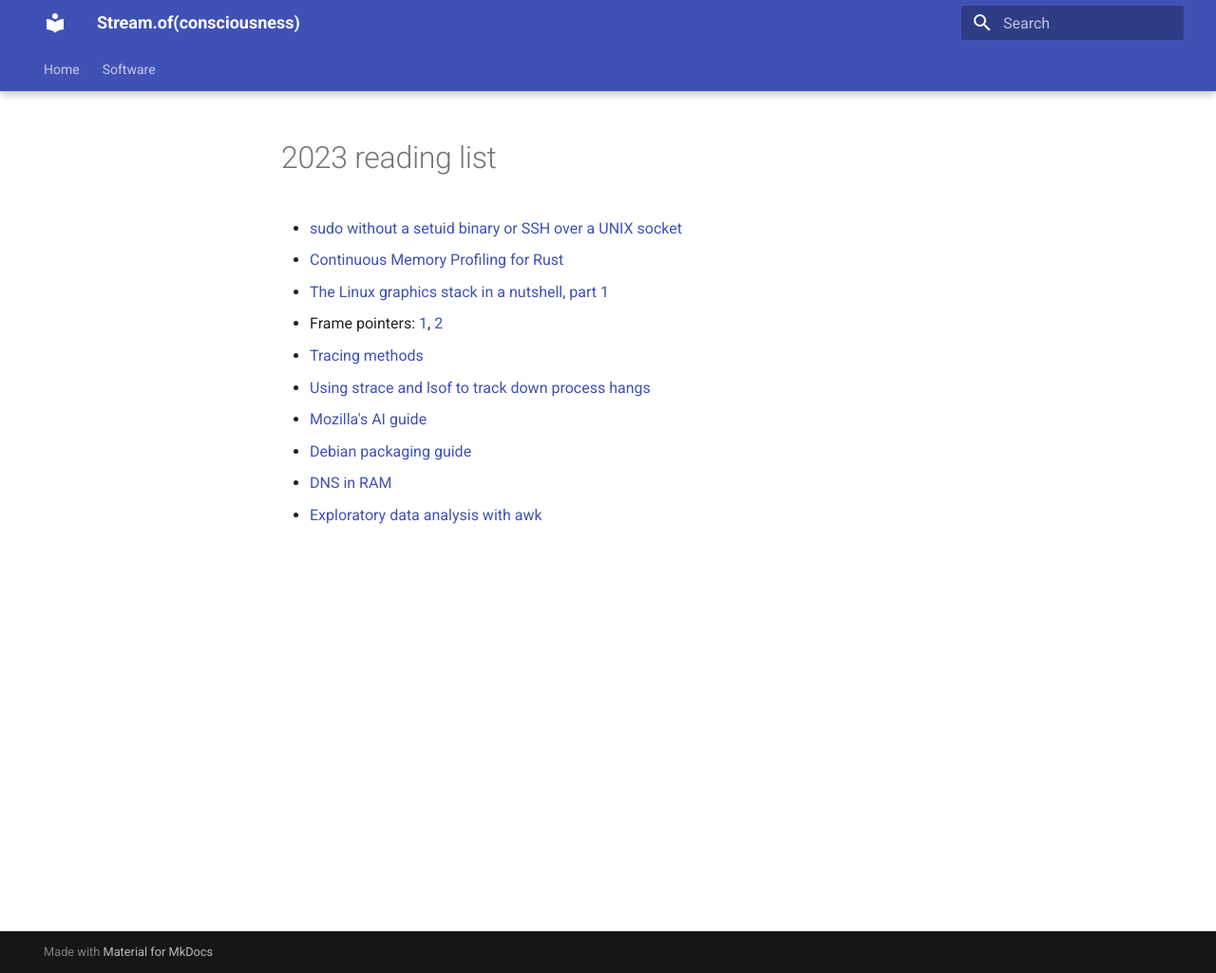
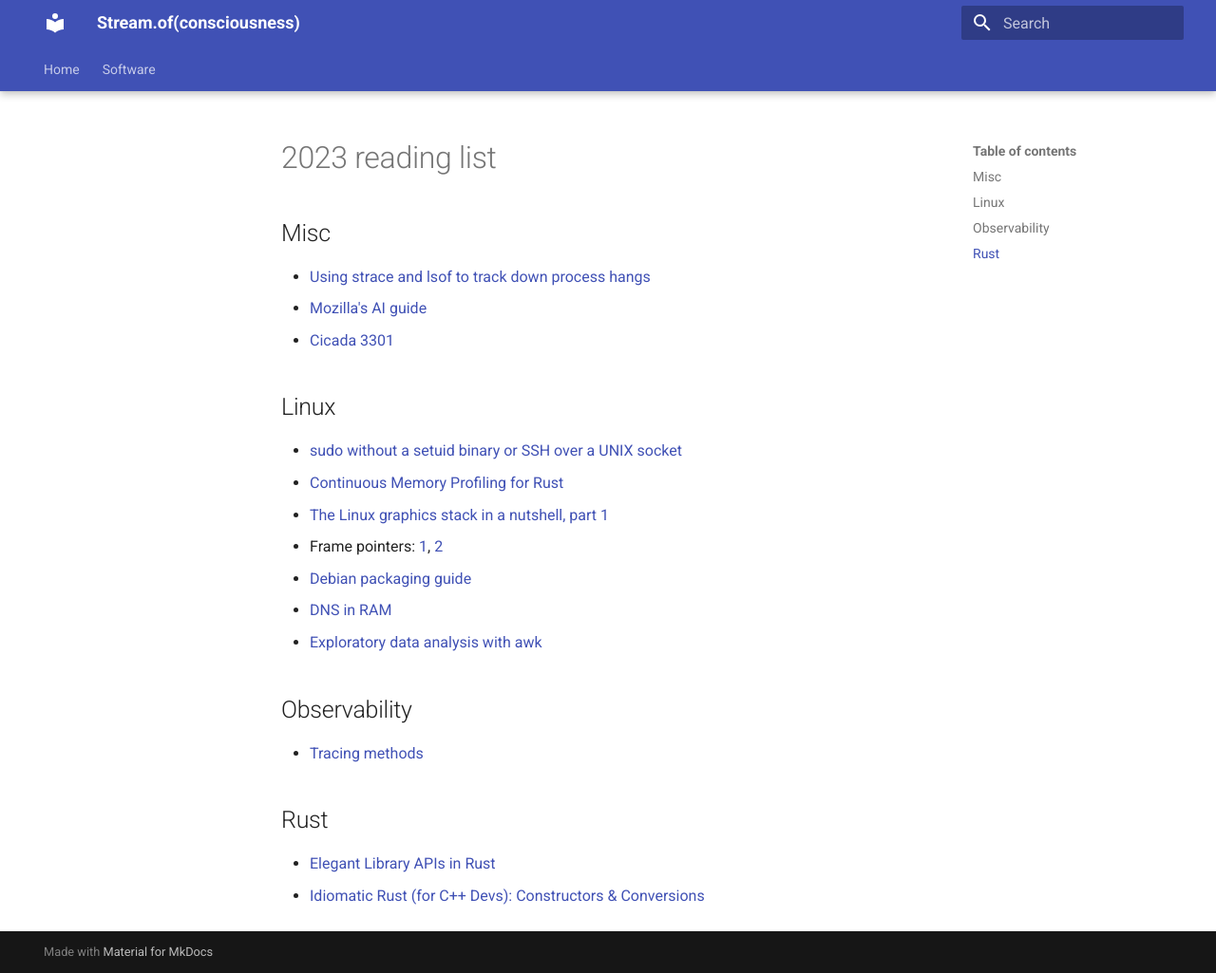
Before and after one commit to sed-i/sed-i.github.io, an MkDocs documentation site: the page built from docs/reading-list/2023.md, in a window 1280 px wide and 1025 px high. Shown: the whole window at 95% size. Built offline with MkDocs 1.6.1 and Material for MkDocs 9.7.7, drawn with Linux system fonts in a browser that asks for light colours.

```diff
--- a/docs/reading-list/2023.md
+++ b/docs/reading-list/2023.md
@@ -1,11 +1,21 @@
 # 2023 reading list
+## Misc
+- [Using strace and lsof to track down process hangs](https://web.archive.org/web/20230101034530/https://aws-labs.com/strace-lsof-track-process-hangs/)
+- [Mozilla's AI guide](https://blog.mozilla.org/en/mozilla/introducing-mozillas-ai-guide-the-developers-onboarding-ramp-to-ai/)
+- [Cicada 3301](https://en.wikipedia.org/wiki/Cicada_3301)
+
+## Linux
 - [sudo without a setuid binary or SSH over a UNIX socket](https://tim.siosm.fr/blog/2023/12/19/ssh-over-unix-socket/)
 - [Continuous Memory Profiling for Rust](https://www.polarsignals.com/blog/posts/2023/12/20/rust-memory-profiling)
 - [The Linux graphics stack in a nutshell, part 1](https://lwn.net/Articles/955376/)
 - Frame pointers: [1](https://ubuntu.com/blog/ubuntu-performance-engineering-with-frame-pointers-by-default), [2](https://www.polarsignals.com/blog/posts/2023/12/13/embracing-frame-pointers-in-ubuntu-24-04-lts)
-- [Tracing methods](https://thume.ca/2023/12/02/tracing-methods/)
-- [Using strace and lsof to track down process hangs](https://web.archive.org/web/20230101034530/https://aws-labs.com/strace-lsof-track-process-hangs/)
-- [Mozilla's AI guide](https://blog.mozilla.org/en/mozilla/introducing-mozillas-ai-guide-the-developers-onboarding-ramp-to-ai/)
 - [Debian packaging guide](https://askubuntu.com/questions/1345/what-is-the-simplest-debian-packaging-guide#1451)
 - [DNS in RAM](https://mullvad.net/en/blog/moving-our-encrypted-dns-servers-to-run-in-ram)
 - [Exploratory data analysis with awk](awk.dev/eda.html)
+
+## Observability
+- [Tracing methods](https://thume.ca/2023/12/02/tracing-methods/)
+
+## Rust
+- [Elegant Library APIs in Rust](https://deterministic.space/elegant-apis-in-rust.html)
+- [Idiomatic Rust (for C++ Devs): Constructors & Conversions](https://geo-ant.github.io/blog/2023/rust-for-cpp-developers-constructors/)
```
Also changed, not shown: docs/index.md (+1 -0 lines), docs/reading-list/2024.md (added, +12 -0 lines).
